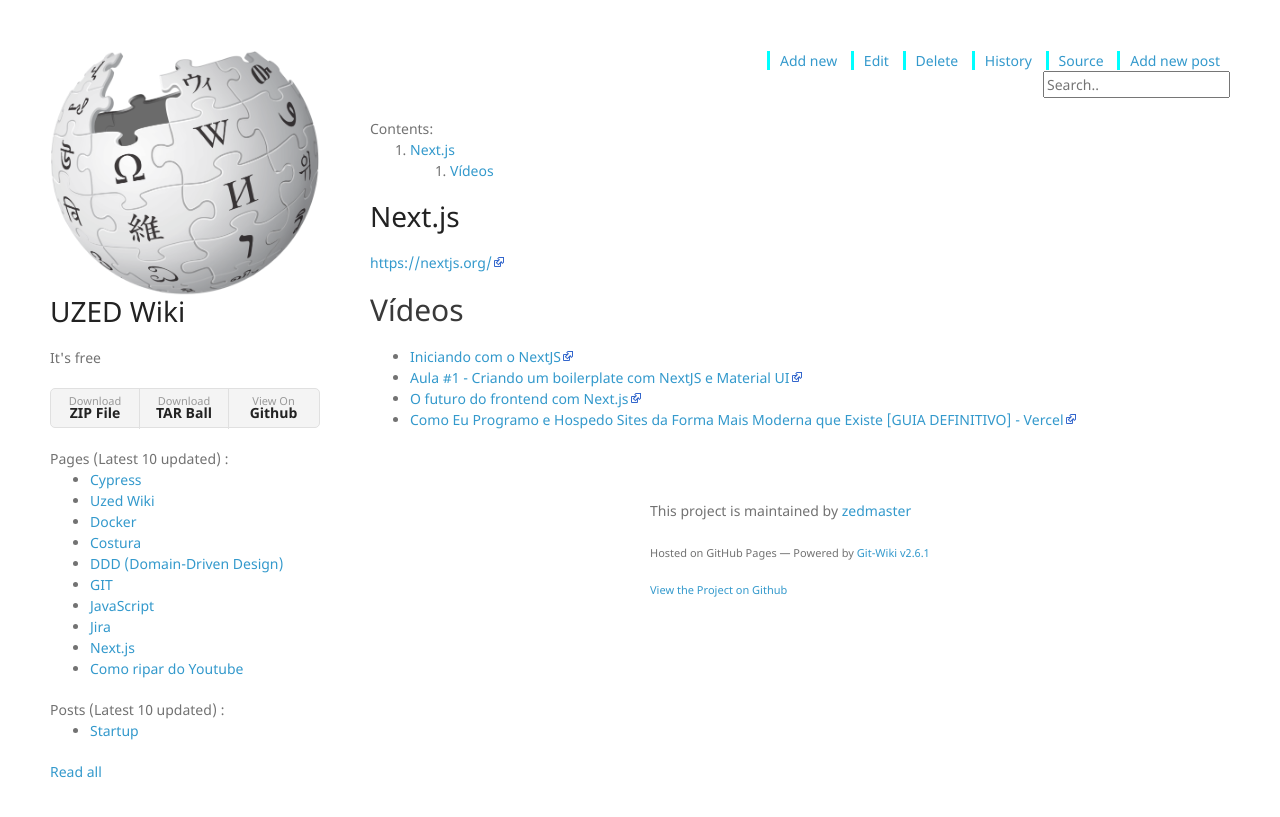
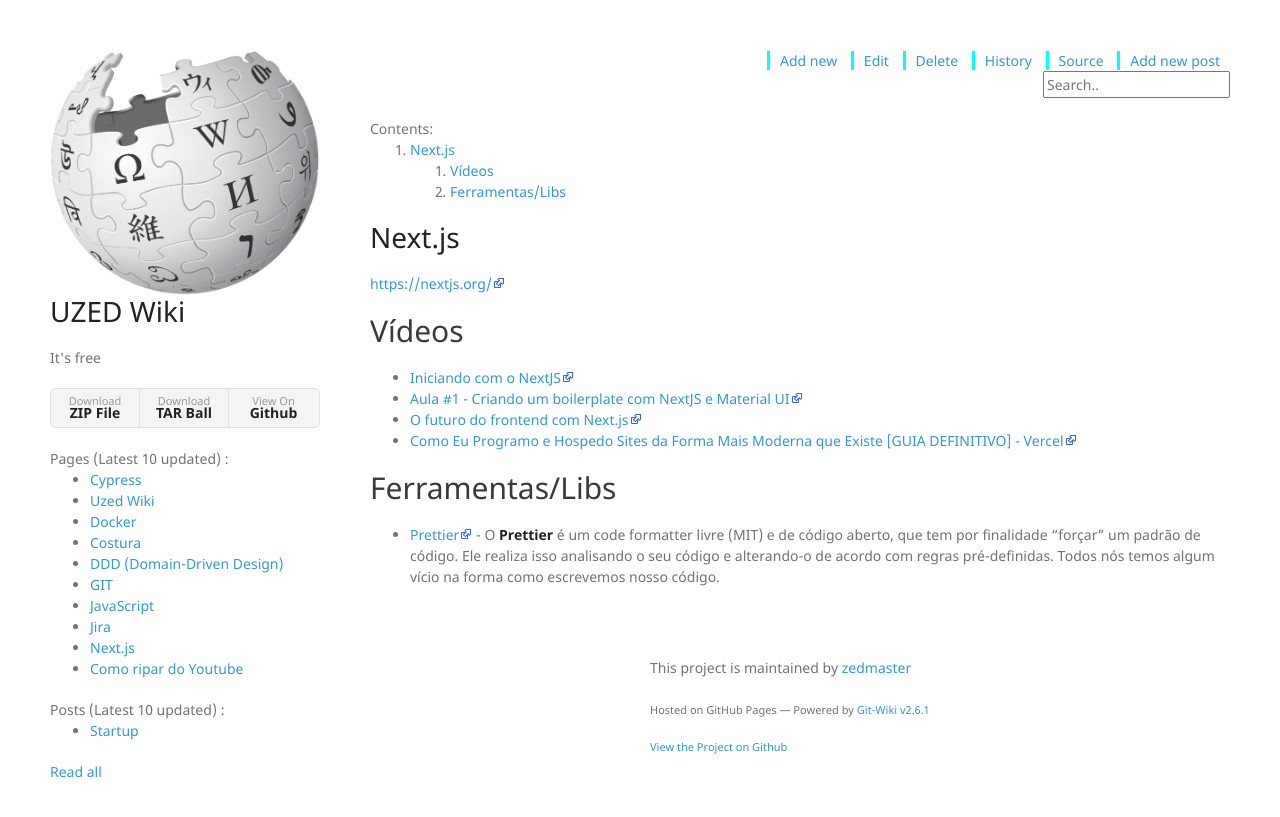
Before and after one commit to zedmaster/wiki, a Jekyll site: the page built from wiki/nextjs.md, in a window 1280 px wide. Shown: the top 817 px of the page. Built offline with Jekyll 4.4.1, drawn with Linux system fonts in a browser that asks for light colours; nearby versions of some CDN libraries; our own code applies the rules of GitHub Pages for plain Markdown files.

Commit message:
Update nextjs.md

```diff
--- a/wiki/nextjs.md
+++ b/wiki/nextjs.md
@@ -8,3 +8,8 @@
 * [Aula #1 - Criando um boilerplate com NextJS e Material UI](https://www.youtube.com/watch?v=lKD5Z0ORA54)
 * [O futuro do frontend com Next.js](https://www.youtube.com/watch?v=t89fT5oc0xY)
 * [Como Eu Programo e Hospedo Sites da Forma Mais Moderna que Existe [GUIA DEFINITIVO] - Vercel](https://www.youtube.com/watch?v=EW7m2WIvFgQ)
+
+
+## Ferramentas/Libs
+
+* [Prettier](https://prettier.io/) - O **Prettier** é um code formatter livre (MIT) e de código aberto, que tem por finalidade "forçar" um padrão de código. Ele realiza isso analisando o seu código e alterando-o de acordo com regras pré-definidas. Todos nós temos algum vício na forma como escrevemos nosso código.
```
